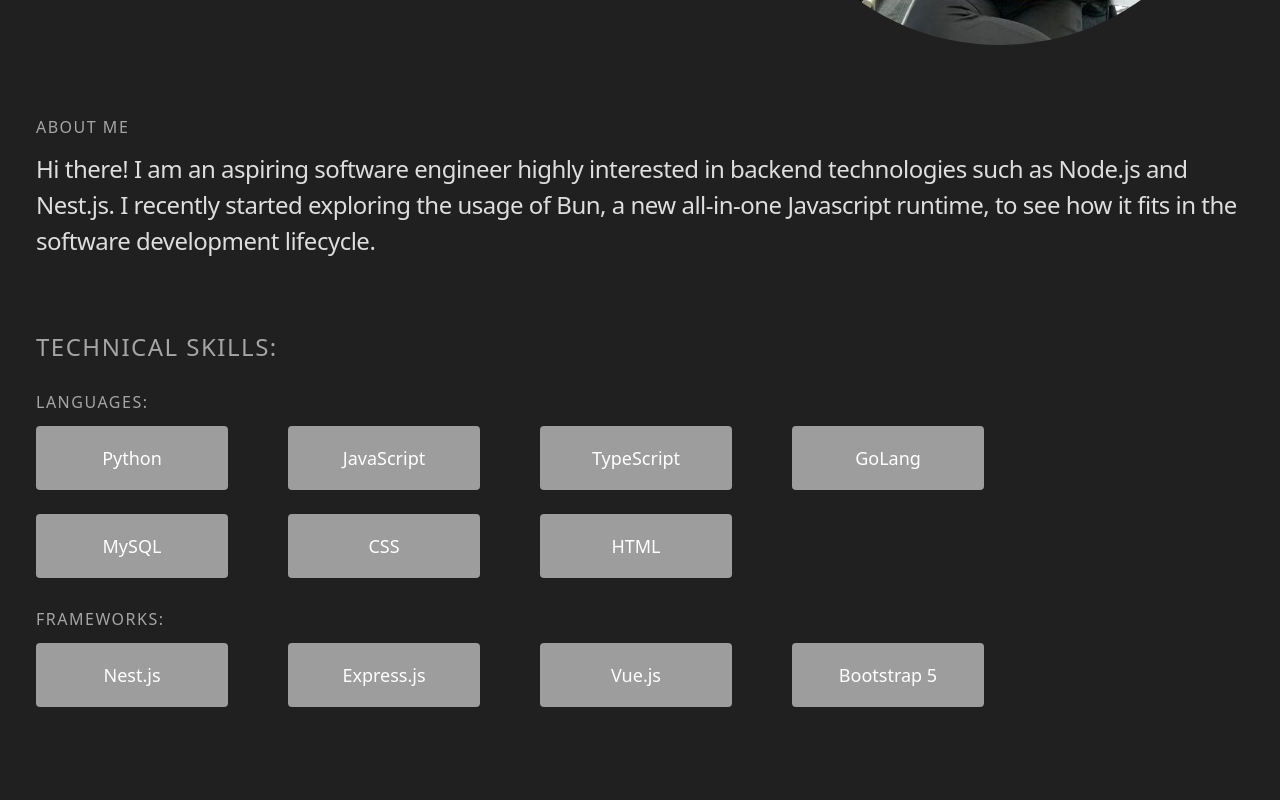
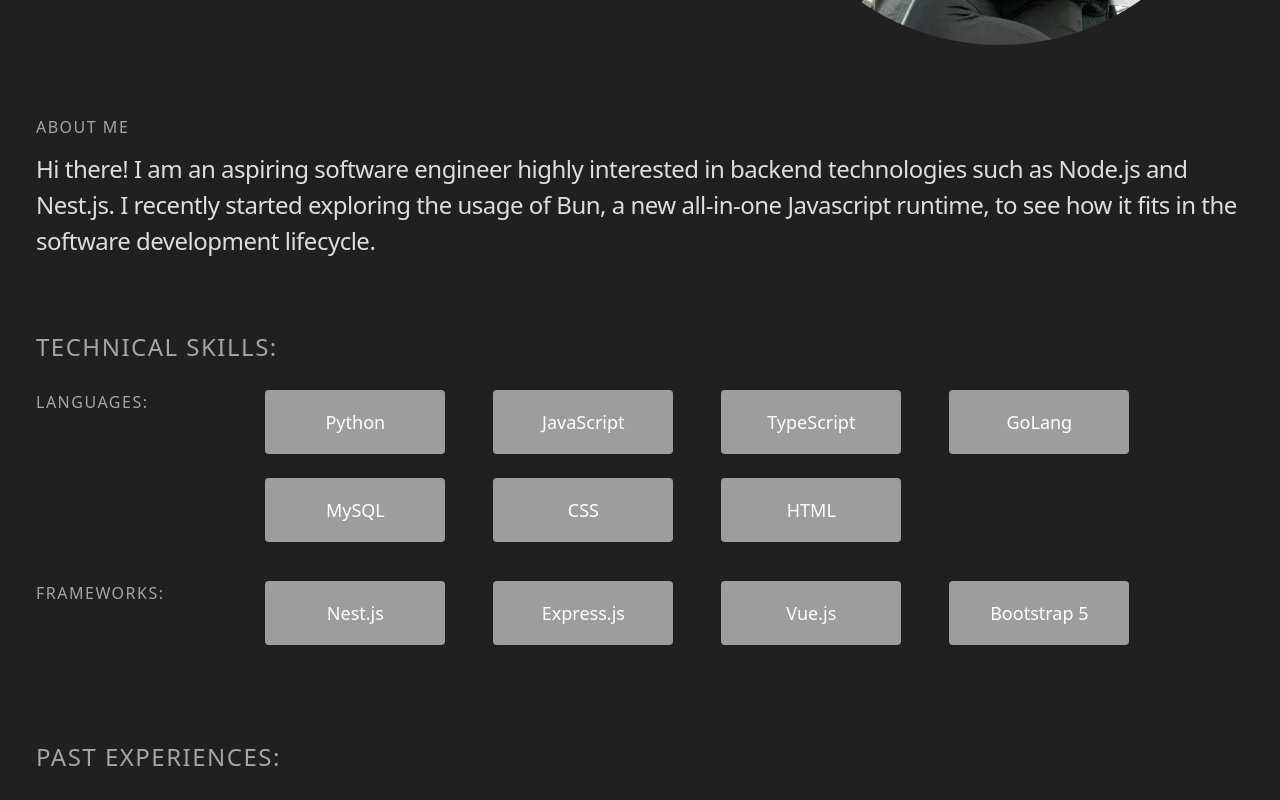
Before and after one commit to kaniel98/aboutme, a Vue app: page / in a window 1280 px wide. Shown: the part 574-1374 px from the top of the page. Before the commit the page ends 1305 px from the top, so only its background shows below. Built offline with nearby package versions, Linux system fonts and the light colour scheme.

Commit message:
Finished buttons

```diff
--- a/src/App.vue
+++ b/src/App.vue
@@ -10,24 +10,30 @@
             <section id="skills">
                 <technical-skills></technical-skills>
             </section>
+
+            <section id="experiences">
+                <my-experiences></my-experiences>
+            </section>
         </div>
     </div>
 </template>
 
 <script lang="ts">
-import { defineComponent } from 'vue';
-import NavigationBar from './components/layouts/TheNavigationBar.vue';
-import IntroductionHeader from './components/Introduction.vue';
-import AboutMe from './components/AboutMe.vue';
-import TechnicalSkills from './components/TechnicalSkills.vue';
+import { defineComponent } from "vue";
+import NavigationBar from "./components/layouts/TheNavigationBar.vue";
+import IntroductionHeader from "./components/Introduction.vue";
+import AboutMe from "./components/AboutMe.vue";
+import TechnicalSkills from "./components/TechnicalSkills.vue";
+import MyExperiences from "./components/Experiences.vue";
 
 export default defineComponent({
-    name: 'App',
+    name: "App",
     components: {
-        'navigation-bar': NavigationBar,
-        'introduction-header': IntroductionHeader,
-        'about-me': AboutMe,
-        'technical-skills': TechnicalSkills,
+        "navigation-bar": NavigationBar,
+        "introduction-header": IntroductionHeader,
+        "about-me": AboutMe,
+        "technical-skills": TechnicalSkills,
+        "my-experiences": MyExperiences,
     },
 });
 </script>
--- /dev/null
+++ b/src/components/Experiences.vue
@@ -0,0 +1,25 @@
+<template>
+    <div class="black-bg px-4">
+        <div class="container-xxl">
+            <medium-header :headerText="mediumHeader"></medium-header>
+        </div>
+    </div>
+</template>
+
+<script>
+import MediumHeader from "./layouts/MediumHeader.vue";
+import { defineComponent, reactive, toRefs } from "vue";
+
+export default defineComponent({
+    setup() {
+        const state = reactive({
+            mediumHeader: "PAST EXPERIENCES:",
+        });
+        return { ...toRefs(state) };
+    },
+    components: {
+        "medium-header": MediumHeader,
+    },
+    name: "MyExperiences",
+});
+</script>
--- a/src/components/TechnicalSkills.vue
+++ b/src/components/TechnicalSkills.vue
@@ -1,13 +1,23 @@
 <template>
     <div class="black-bg px-4">
         <div class="container-xxl">
-            <div class="row justify-content-center align-items-center">
-                <div class="col text-center text-md-start">
+            <div class="row">
+                <div class="col-12 text-md-start text-center">
                     <medium-header :headerText="mediumHeader"></medium-header>
+                </div>
+                <div class="col-md-2 text-md-start text-center">
                     <!-- For languages -->
                     <mini-header :headerText="languages"></mini-header>
+                </div>
+                <div class="col d-flex justify-content-md-start justify-content-center flex-wrap">
                     <language-buttons></language-buttons>
-                    <mini-header :headerText="frameworks" style="margin-top:5px"></mini-header>
+                </div>
+            </div>
+            <div class="row" style="padding-top: 15px">
+                <div class="col-md-2 text-md-start text-center">
+                    <mini-header :headerText="frameworks"></mini-header>
+                </div>
+                <div class="col d-flex justify-content-md-start justify-content-center flex-wrap">
                     <framework-buttons></framework-buttons>
                 </div>
             </div>
--- a/src/components/layouts/BaseButton.vue
+++ b/src/components/layouts/BaseButton.vue
@@ -50,7 +50,7 @@
             if (this.buttonType === "emailButton") {
                 return "btn button-grey text-white rounded-1 email-button";
             }
-            return "btn button-grey col-4 text-white rounded-1 language-button";
+            return "btn button-grey col-4 text-white rounded-1 language-button mx-4";
         },
     },
 });
@@ -59,10 +59,6 @@
 <style scoped>
 .button-grey {
     background-color: rgba(157, 157, 157, 1);
-}
-
-a {
-    all: unset;
 }
 
 .email-button {
@@ -75,9 +71,8 @@
 .language-button {
     font-size: 18px;
     font-weight: semi-bold;
-    width: 192px;
+    width: 180px;
     height: 64px;
-    margin-right: 60px;
     margin-bottom: 24px;
 }
 </style>
```
